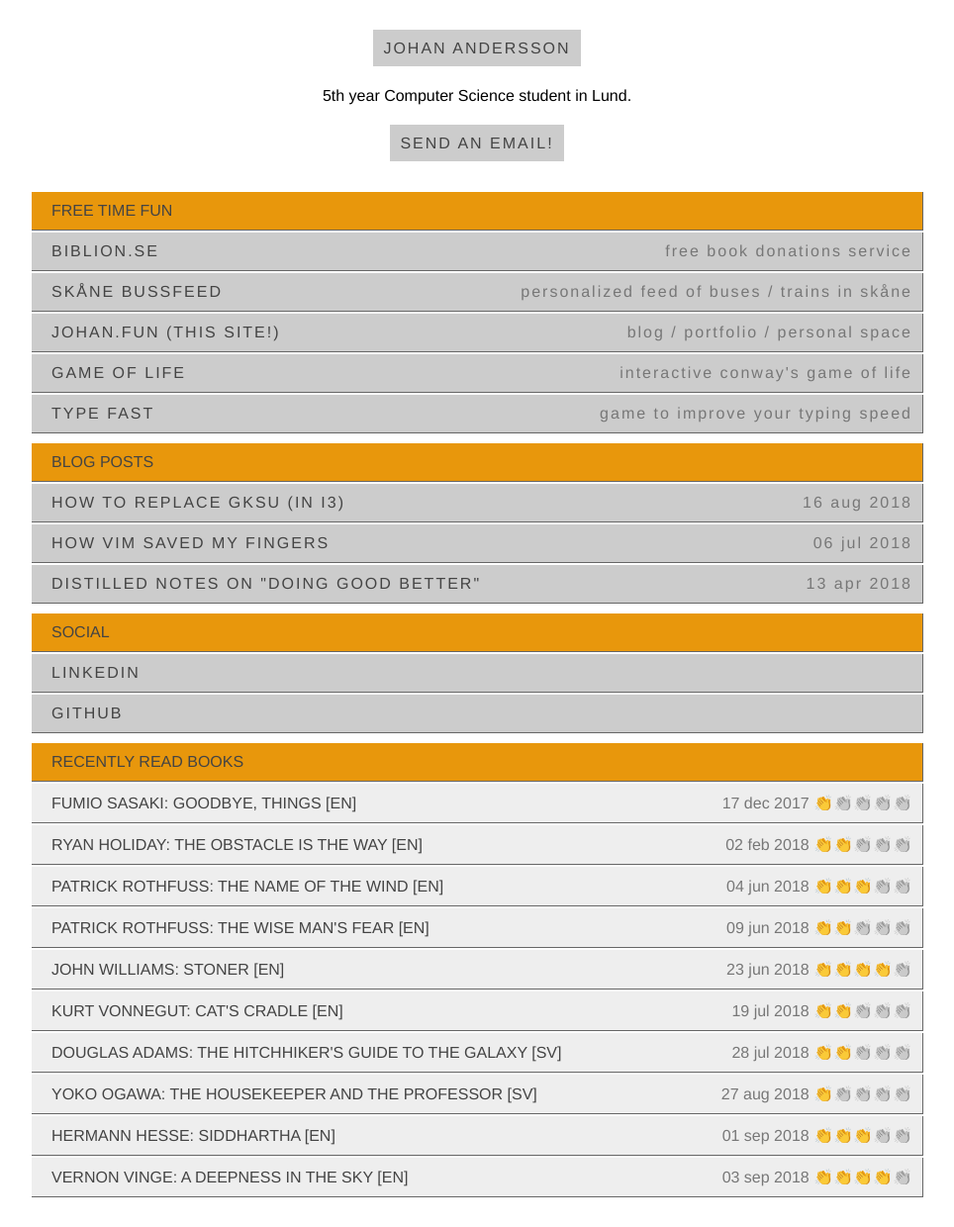
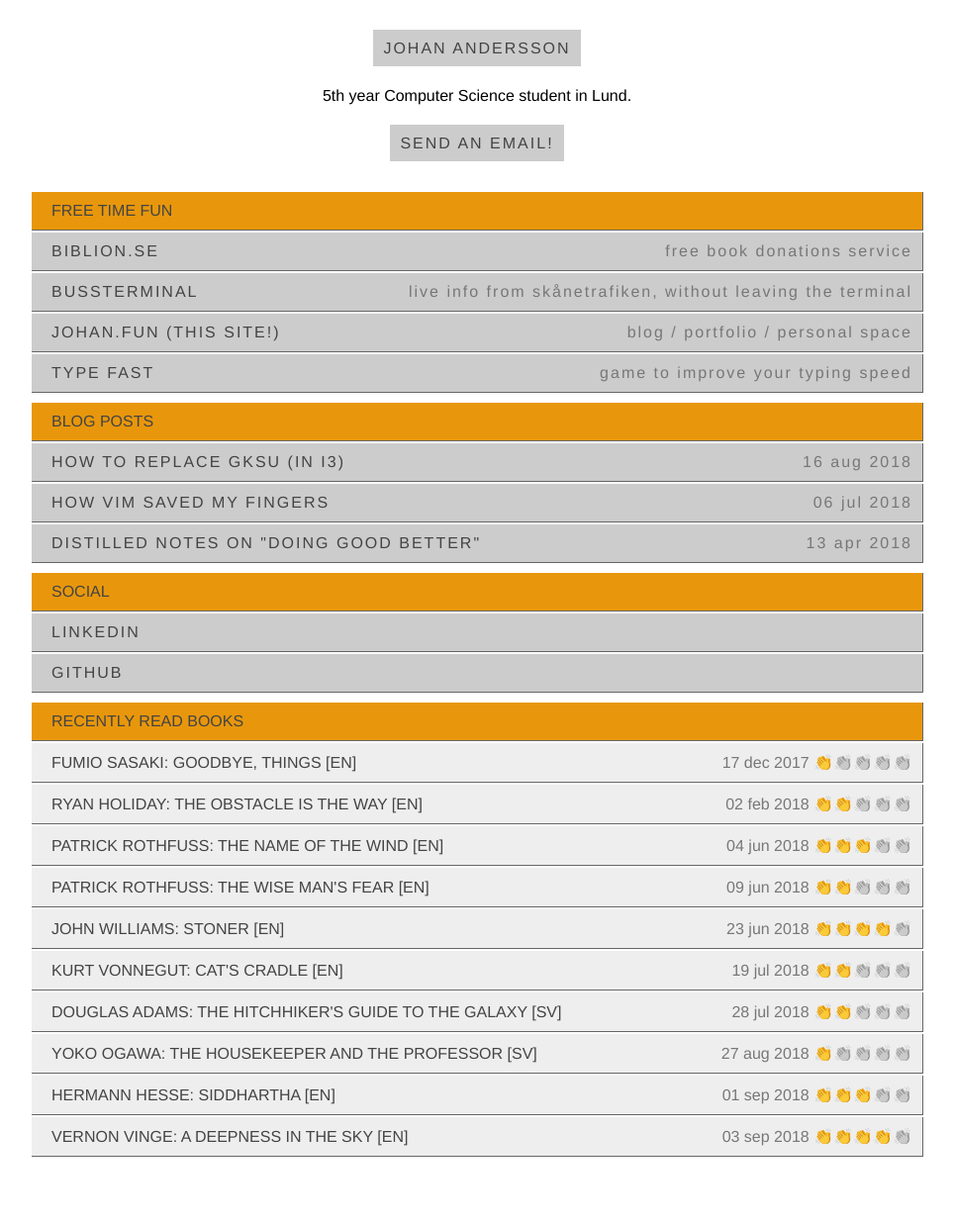
Before and after one commit to johan-andersson01/johan-andersson01.github.io, a Jekyll site: the page built from index.html, in a window 1280 px wide. Shown: the whole page at 99% size, without its empty margins (158-1122 px from the left). Built offline with Jekyll 4.4.1, drawn with Linux system fonts in a browser that asks for light colours; after the commit the page ends 1199 px from its top, so only the background shows below that.

Commit message:
Update projects

```diff
--- a/_data/projects.yml
+++ b/_data/projects.yml
@@ -5,20 +5,15 @@
   description: 'free book donations service '
   lang: 'Rails'
 - skanetrafiken_feeder:
-  title: 'skåne bussfeed'
-  url: 'https://github.com/johan-andersson01/skane_bussfeed'
-  description: 'personalized feed of buses / trains in Skåne '
-  lang: 'Node'
+  title: 'bussterminal'
+  url: 'https://github.com/johan-andersson01/bussterminal'
+  description: 'live info from Skånetrafiken, without leaving the terminal'
+  lang: 'Javascript'
 - blog:
   title: 'johan.fun (this site!)'
   url: 'https://github.com/johan-andersson01/johan-andersson01.github.io'
   description: 'blog / portfolio / personal space'
-  lang: 'Node'
-- game:
-  title: 'game of life'
-  url: 'https://johan.fun/game-of-life/index.html'
-  description: "interactive Conway's game of life"
-  lang: 'Javascript'
+  lang: 'Jekyll'
 - typefast:
   title: 'type fast'
   url: 'https://github.com/johan-andersson01/typefast'
--- a/index.css
+++ b/index.css
@@ -8,7 +8,6 @@
 
 
 ul {
-    width:100%;
     margin-bottom: 10px;
 }
 
```
